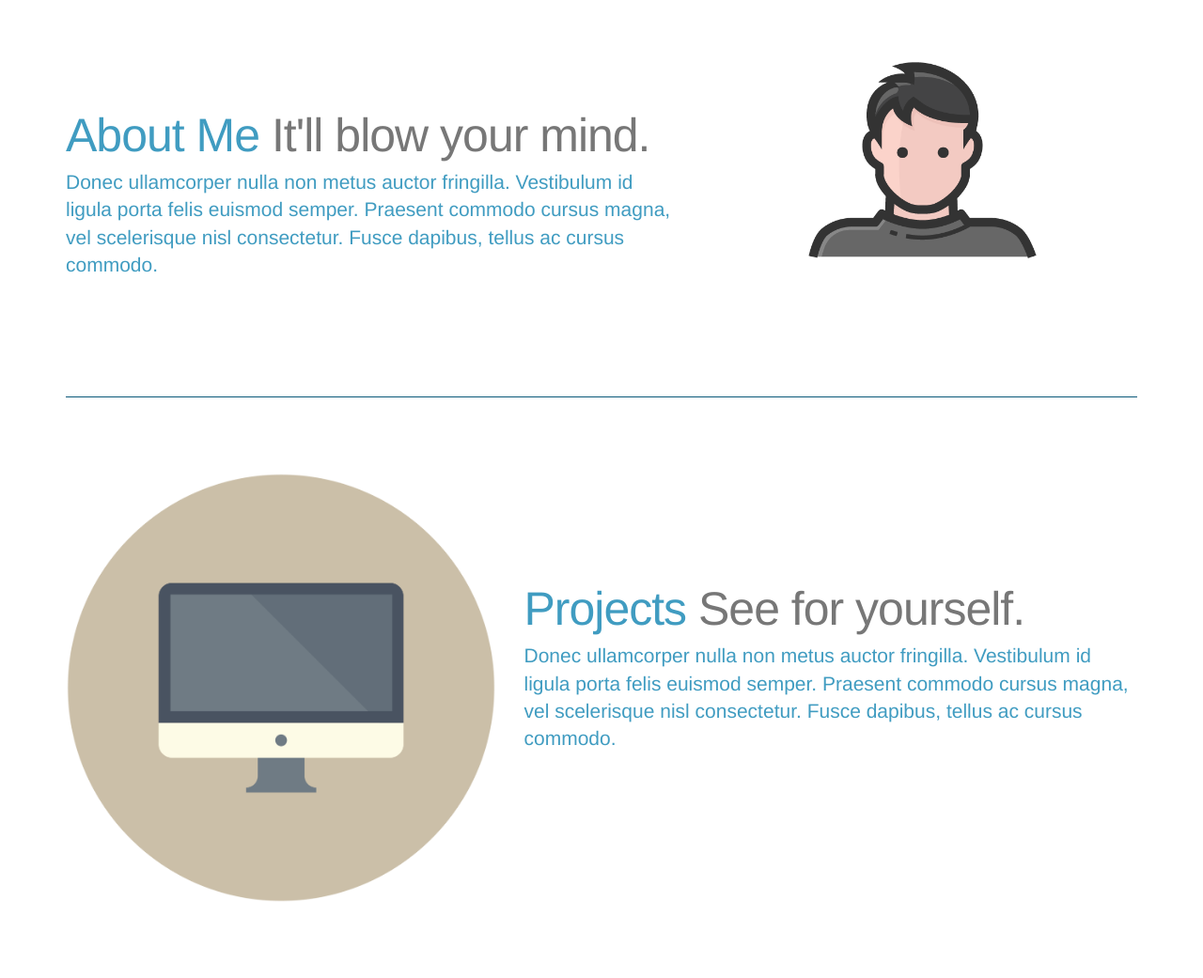
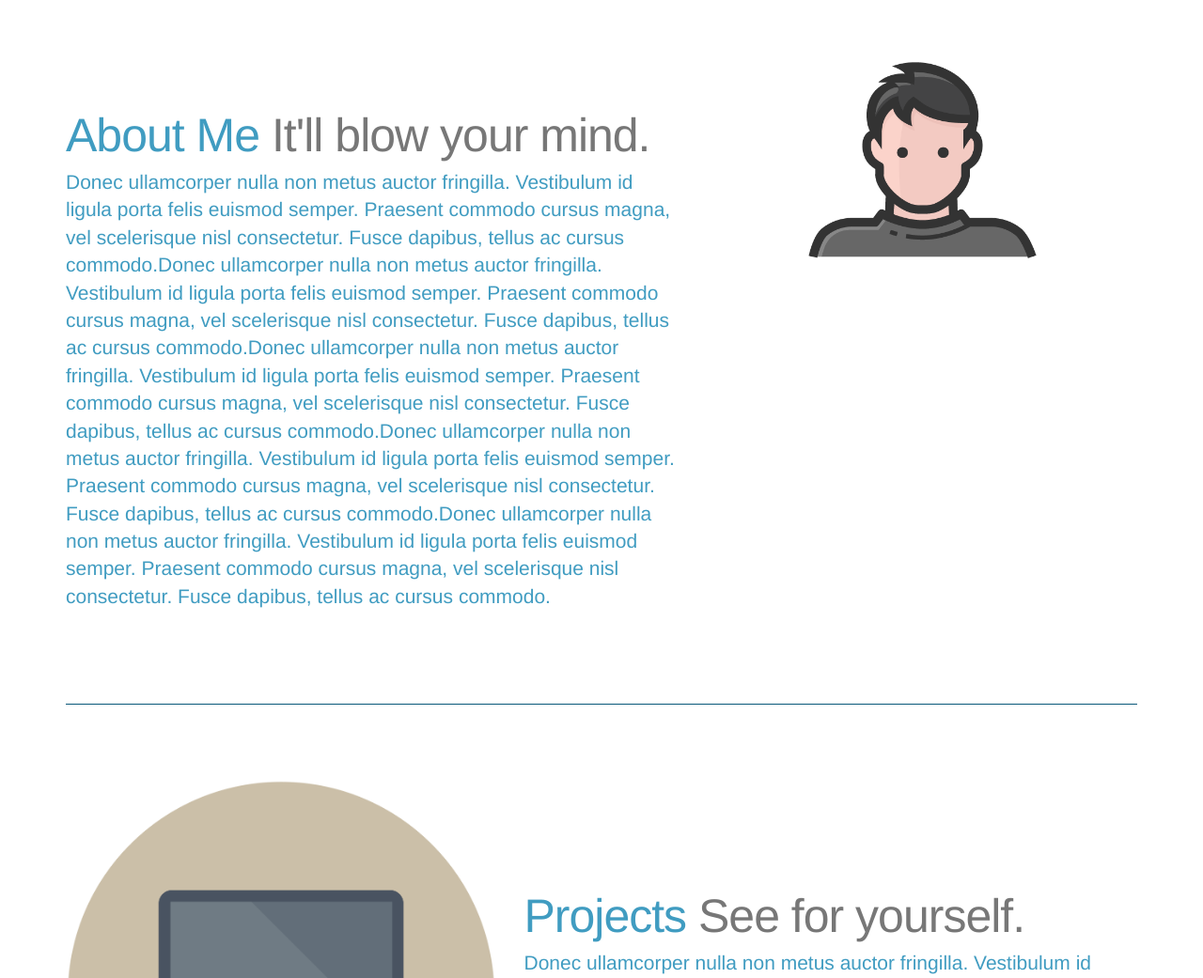
Before and after one commit to matt-ha/MyWebpage, a PHP site: page / in a window 1280 px wide. Shown: the part 1219-2260 px from the top of the page at 94% size. Run offline with PHP 8.4, Linux system fonts and the light colour scheme; some libraries are stand-ins or nearby versions.

Commit message:
Update index.php

```diff
--- a/index.php
+++ b/index.php
@@ -155,7 +155,7 @@
       <div id="about" class="row featurette">
         <div class="col-md-7">
           <h2 class="featurette-heading">About Me<span class="text-muted"> It'll blow your mind.</span></h2>
-          <p class="lead">Donec ullamcorper nulla non metus auctor fringilla. Vestibulum id ligula porta felis euismod semper. Praesent commodo cursus magna, vel scelerisque nisl consectetur. Fusce dapibus, tellus ac cursus commodo.</p>
+          <p class="lead">Donec ullamcorper nulla non metus auctor fringilla. Vestibulum id ligula porta felis euismod semper. Praesent commodo cursus magna, vel scelerisque nisl consectetur. Fusce dapibus, tellus ac cursus commodo.Donec ullamcorper nulla non metus auctor fringilla. Vestibulum id ligula porta felis euismod semper. Praesent commodo cursus magna, vel scelerisque nisl consectetur. Fusce dapibus, tellus ac cursus commodo.Donec ullamcorper nulla non metus auctor fringilla. Vestibulum id ligula porta felis euismod semper. Praesent commodo cursus magna, vel scelerisque nisl consectetur. Fusce dapibus, tellus ac cursus commodo.Donec ullamcorper nulla non metus auctor fringilla. Vestibulum id ligula porta felis euismod semper. Praesent commodo cursus magna, vel scelerisque nisl consectetur. Fusce dapibus, tellus ac cursus commodo.Donec ullamcorper nulla non metus auctor fringilla. Vestibulum id ligula porta felis euismod semper. Praesent commodo cursus magna, vel scelerisque nisl consectetur. Fusce dapibus, tellus ac cursus commodo.</p>
         </div>
         <div class="col-md-5">
           <img class="img-circle featurette-image img-responsive center-block" src="me.png" alt="No Image Found" onerror="this.src='no_image.png';">
```
